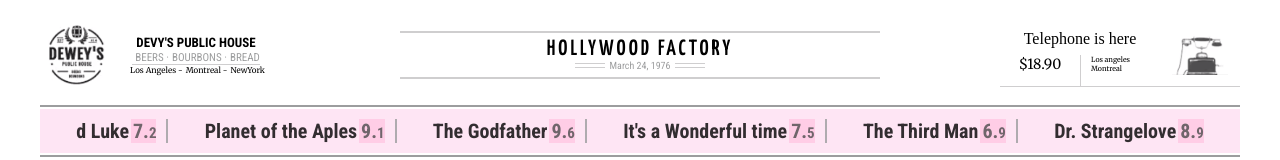
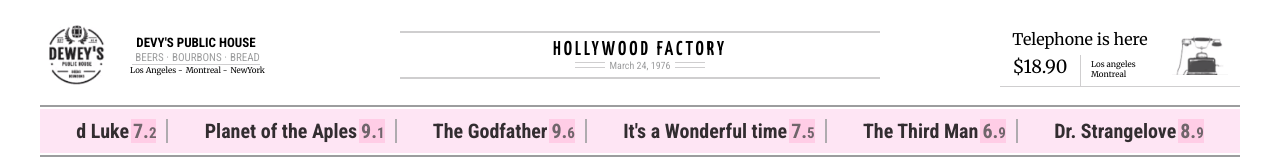
Before and after one commit to den-velez/newspaper-replica, a website: page html/index.html in a window 1280 px wide. Shown: the top 160 px of the page. Drawn offline with Linux system fonts and the light colour scheme.

Commit message:
fixed font size header publicity2

```diff
--- a/sass/components/_headertop.scss
+++ b/sass/components/_headertop.scss
@@ -99,7 +99,7 @@
   h1 {
     letter-spacing: 3px;
     text-transform: uppercase;
-    font-size: 22px;
+    font-size: 20px;
     font-family: $mainTitle;
   }
   &-subtitles {
@@ -133,23 +133,23 @@
   &-title {
     grid-area: title;
     font-size: 16px;
-    font-family: regularFont;
+    font-family: $regularFont;
   }
   &-textLeft {
     width: 100%;
     height: 100%;
     grid-area: textLeft;
-    font-size: 14px;
+    font-size: 18px;
     font-family: $regularFont;
     text-align: center;
     border-bottom: 1px solid $bordercolor;
   }
   &-textRight {
     height: 100%;
-    padding: 0 10px;
+    padding: 4px 10px 0 10px;
     border-left: 1px solid $bordercolor;
     grid-area: textRight;
-    font-size: 7px;
+    font-size: 8px;
     font-family: $regularFont;
     border-bottom: 1px solid $bordercolor;
   }
```
Also changed, not shown: css/styles.css.
